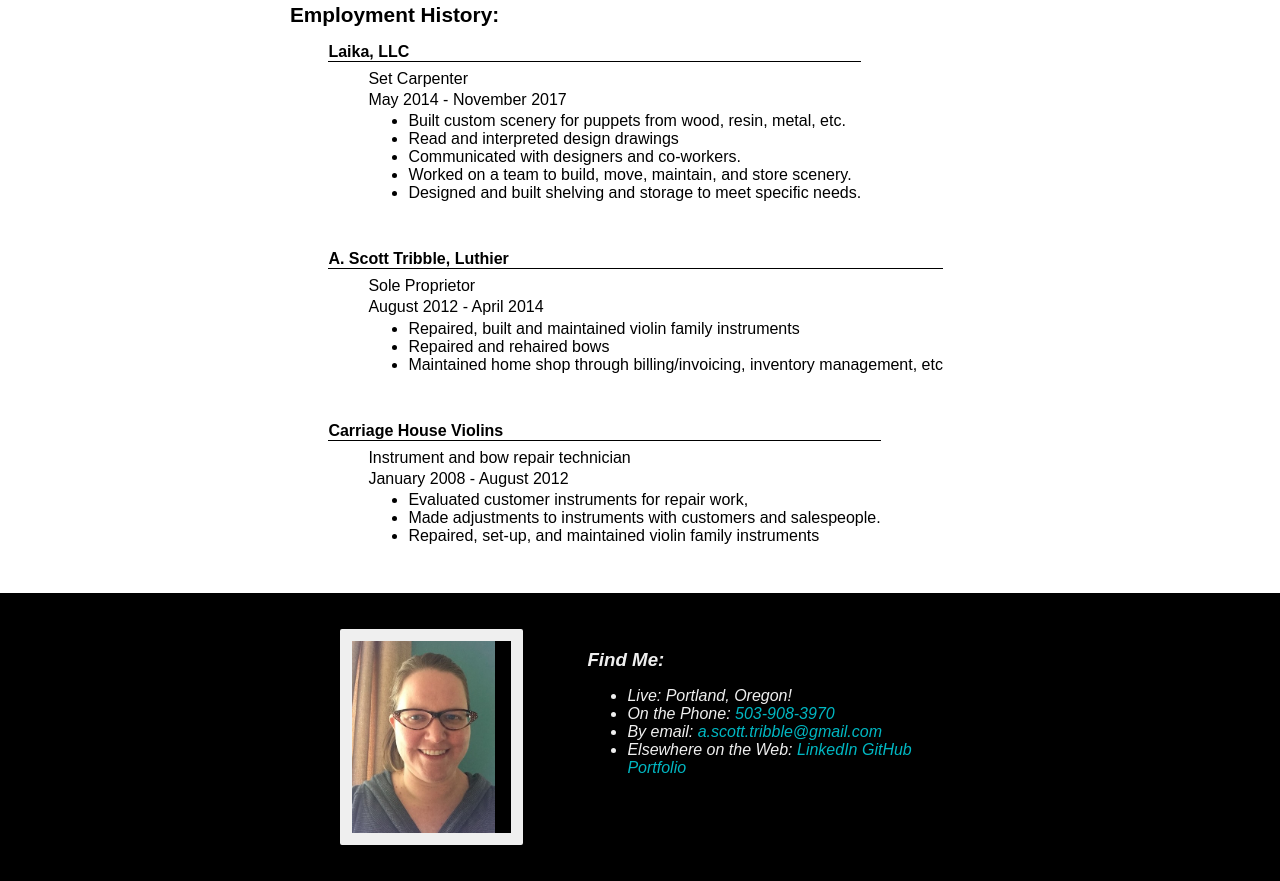
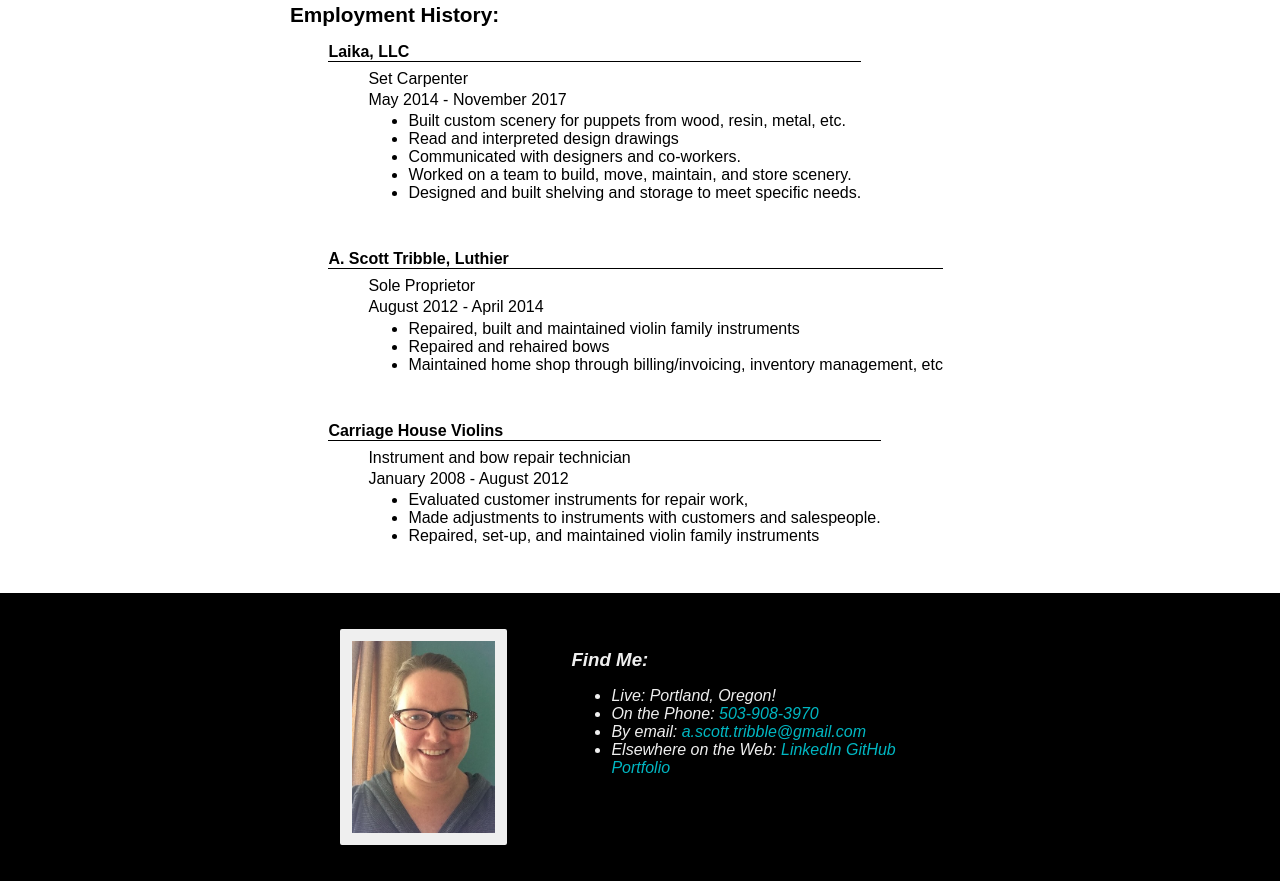
Before and after one commit to ASTribble/resume, a website: page index.html in a window 1280 px wide. Shown: the part 2478-3359 px from the top of the page. Drawn offline with Linux system fonts and the light colour scheme; a web font is replaced by a local one.

Commit message:
took padding-right off img

```diff
--- a/index.css
+++ b/index.css
@@ -142,7 +142,7 @@ footer {
 }
 
 img {
-  padding-right: 1em;
+  /* padding-right: 1em; */
   margin-top: 2em;
 
 	float: left;
```
